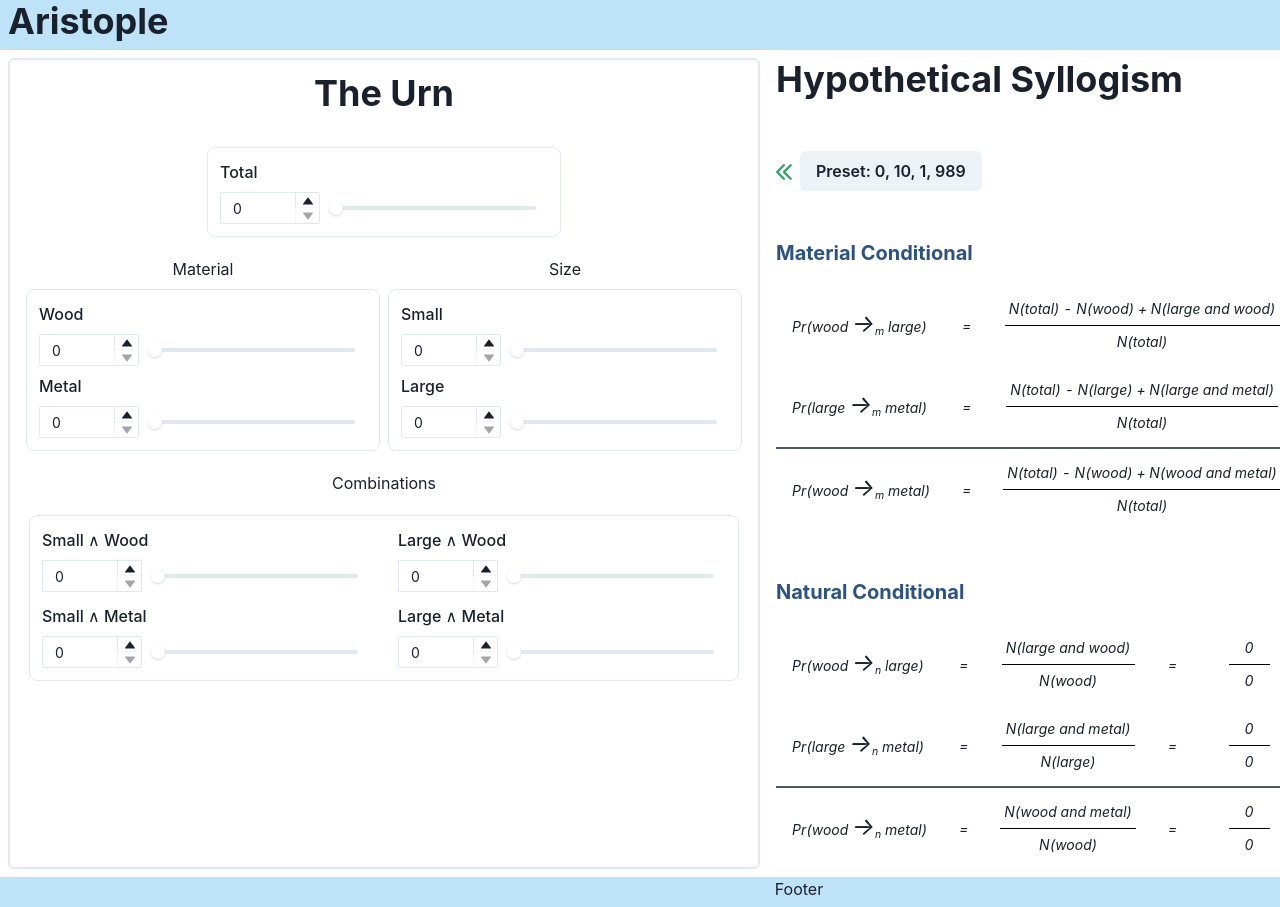
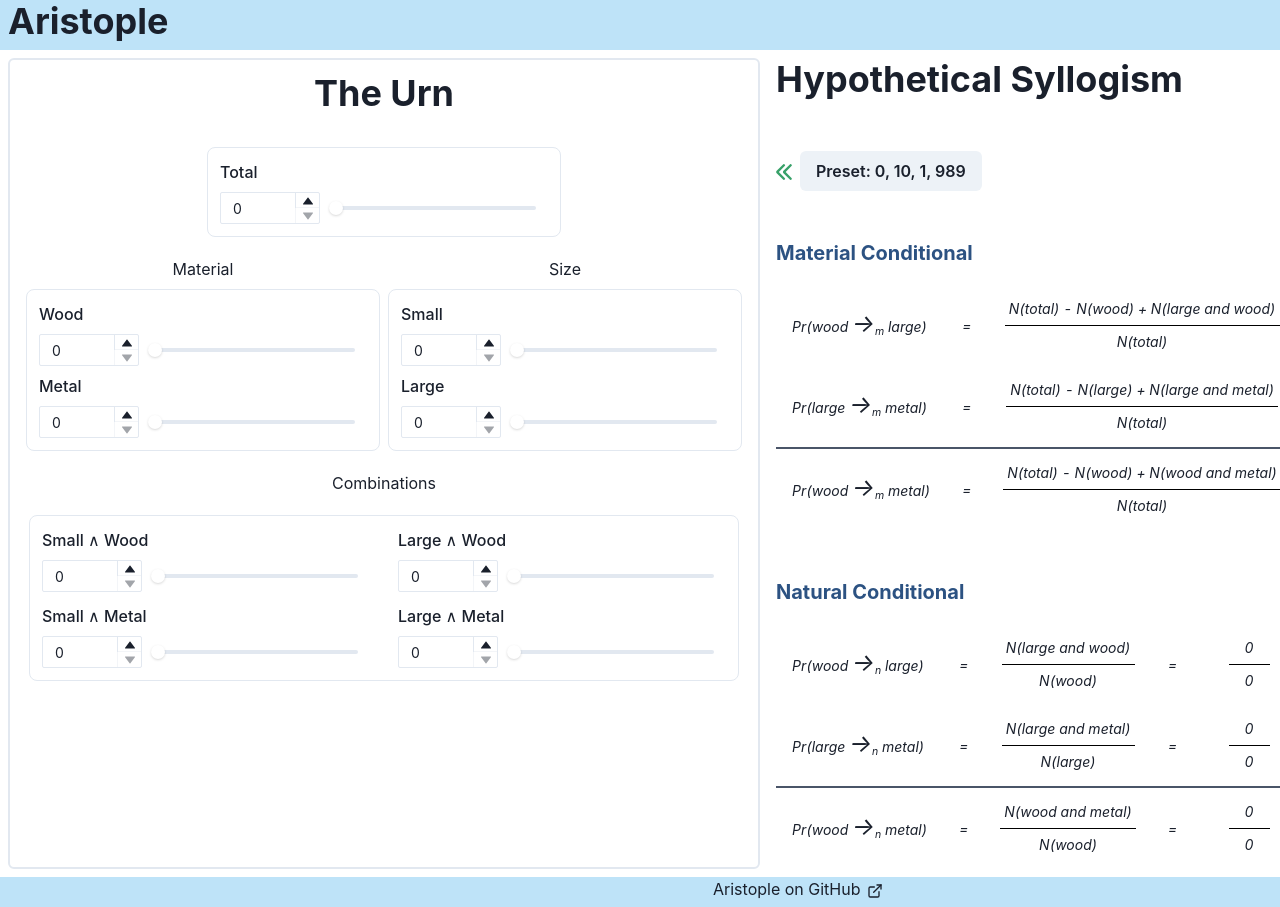
Before and after one commit to tartansandal/aristople, a React (Create React App) app: page / in a window 1280 px wide. Shown: the top 907 px of the page. Built offline with nearby package versions, Linux system fonts and the light colour scheme.

Commit message:
Add link to github in footer

```diff
--- a/src/components/App.js
+++ b/src/components/App.js
@@ -12,9 +12,11 @@ import {
   Grid,
   GridItem,
   // Center,
+  Link,
   theme,
 } from '@chakra-ui/react';
 
+import { ExternalLinkIcon } from '@chakra-ui/icons';
 import { ColorModeSwitcher } from './ColorModeSwitcher';
 import Urn from '../features/urn/Urn';
 import HypotheticalSyllogism from '../features/rules/HypotheticalSyllogism';
@@ -50,7 +52,9 @@ function App() {
             <HypotheticalSyllogism />
           </GridItem>
           <GridItem pl="2" bg="blue.100" area={'footer'}>
-            Footer
+            <Link href='https://github.com/tartansandal/aristople' isExternal>
+              Aristople on GitHub <ExternalLinkIcon mx='2px' />
+            </Link>
           </GridItem>
         </Grid>
       </Box>
```
